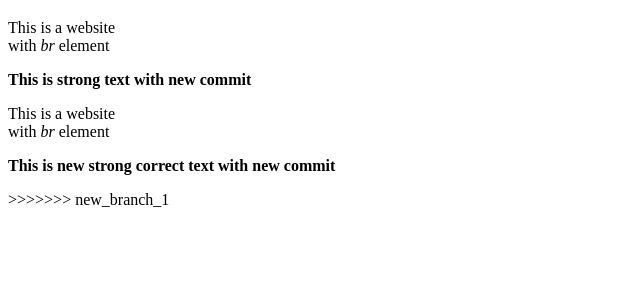
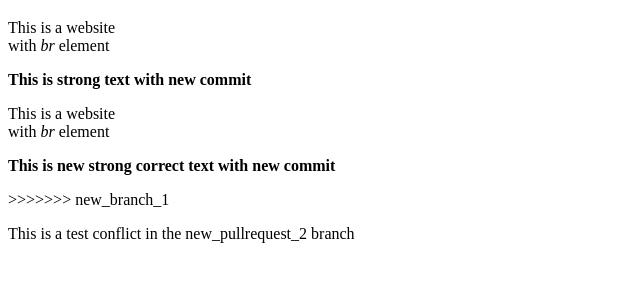
Before and after one commit to natyaqwe/LAB_1.1, a plain HTML site: page index.html in a window 1280 px wide. Shown: the part 61-342 px from the top of the page, without its empty margins (0-640 px from the left). Drawn offline with Linux system fonts and the light colour scheme.

Commit message:
My first Pull Request Conflict from branch new_pullrequest_2

```diff
--- a/index.html
+++ b/index.html
@@ -12,5 +12,8 @@
    <p>This is a website<br>with <em>br</em> element</p>
    <p><strong> This is new strong correct text with new commit</strong></p>
 >>>>>>> new_branch_1
+<p>This is a test conflict in the new_pullrequest_2 branch</p>
+
+
 </body>
 </html>
```
